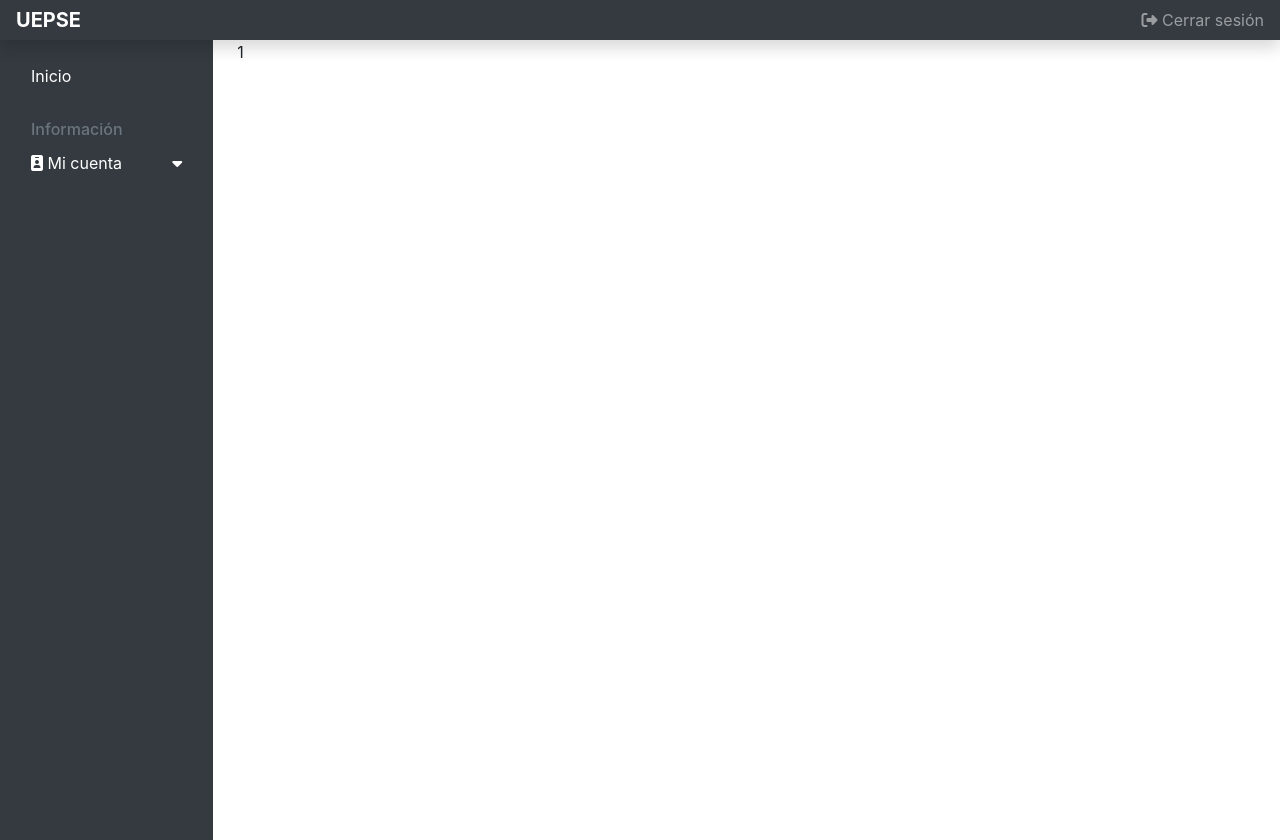
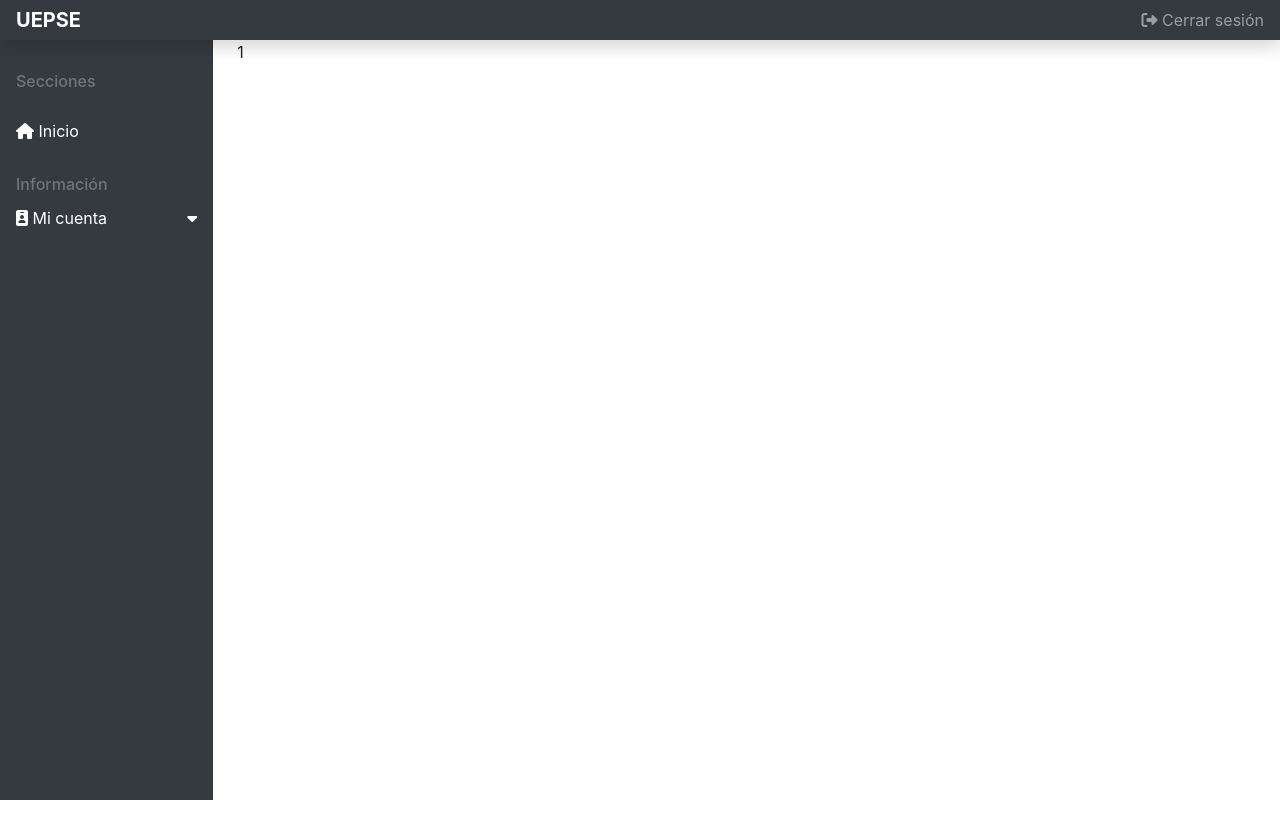
Before and after one commit to OscarAMM/cepse_site, a CodeIgniter app: a page that uses application/views/template/aside.php in a window 1280 px wide. After the commit the page ends 800 px from the top, so only its background shows below. Run offline with CodeIgniter, Linux system fonts and the light colour scheme; some libraries are stand-ins or nearby versions.

Commit message:
Views [Template/aside]: Fixed sidebar

```diff
--- a/application/views/template/aside.php
+++ b/application/views/template/aside.php
@@ -1,8 +1,35 @@
-<nav id="sidebarMenu" class="col-md-3 col-lg-2 d-md-block bg-dark sidebar collapse vh-100">
+<style>
+.sidebar {
+    position: fixed;
+    top: 0;
+    bottom: 0;
+    left: 0;
+    z-index: 100;
+    /* Behind the navbar */
+    padding: 48px 0 0;
+    /* Height of navbar */
+    box-shadow: inset -1px 0 0 rgba(0, 0, 0, .1);
+}
+
+.sidebar-sticky {
+    position: relative;
+    top: 0;
+    height: calc(100vh - 48px);
+    padding-top: .5rem;
+    overflow-x: hidden;
+    overflow-y: auto;
+    /* Scrollable contents if viewport is shorter than content. */
+}
+</style>
+<nav id="sidebarMenu" class="col-md-3 col-lg-2 d-md-block bg-dark sidebar collapse ">
+    <h6 class="sidebar-heading d-flex justify-content-between align-items-center px-3 mt-4 mb-1 text-muted">
+        <span>Secciones</span><a class="d-flex align-items-center text-muted" href="#"
+            aria-label="Add a new report"><span data-feather="plus-circle"></span></a>
+    </h6>
     <div class="sidebar-sticky pt-3">
         <ul class="nav flex-column">
-            <li class="nav-item"><a class="nav-link dashboard-link href=" #"><span
-                        data-feather="home"></span>Inicio<span class="sr-only">(current)</span></a>
+            <li class="nav-item"><a class="nav-link dashboard-link" href="<?php echo base_url('welcome') ?>"><span data-feather="home"></span><i
+                        class="fas fa-home"></i> Inicio<span class="sr-only">(current)</span></a>
             </li>
         </ul>
         <h6 class="sidebar-heading d-flex justify-content-between align-items-center px-3 mt-4 mb-1 text-muted">
@@ -20,8 +47,8 @@
                 <div class="collapse" id="content_collapse">
                     <ul class="list-unstyled">
                         <li class="nav-item">
-                            <a href="<?php echo base_url()?>"
-                                class="nav-link dashboard-link ml-3"><i class="fas fa-cog"></i> Gestionar contenido</a>
+                            <a href="<?php echo base_url('content/index')?>" class="nav-link dashboard-link ml-3"><i
+                                    class="fas fa-cog"></i> Gestionar contenido</a>
                         </li>
                     </ul>
                 </div>
@@ -35,8 +62,8 @@
                 <div class="collapse" id="users_list_collapse">
                     <ul class="list-unstyled">
                         <li class="nav-item">
-                            <a href="<?php echo base_url('users/index')?>"
-                                class="nav-link dashboard-link ml-3"><i class="fas fa-users-cog"></i> Gestionar usuarios</a>
+                            <a href="<?php echo base_url('users/index')?>" class="nav-link dashboard-link ml-3"><i
+                                    class="fas fa-users-cog"></i> Gestionar usuarios</a>
                         </li>
                     </ul>
                 </div>
@@ -50,7 +77,8 @@
                 <div class="collapse" id="user_collapse">
                     <ul class="list-unstyled">
                         <li class="nav-item">
-                            <a href="<?php echo base_url('users/profile/'. $this->session->user_id)?>" class="nav-link dashboard-link ml-3"><i class="fas fa-user"></i>
+                            <a href="<?php echo base_url('users/profile/'. $this->session->user_id)?>"
+                                class="nav-link dashboard-link ml-3"><i class="fas fa-user"></i>
                                 <?=$this->session->username?></a>
                         </li>
                         <li class="nav-item">
```
